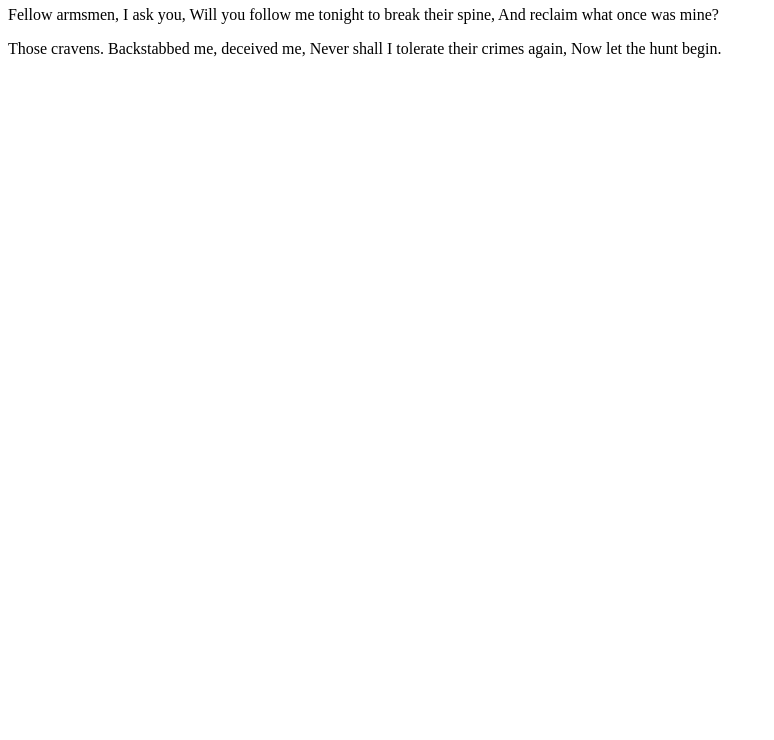
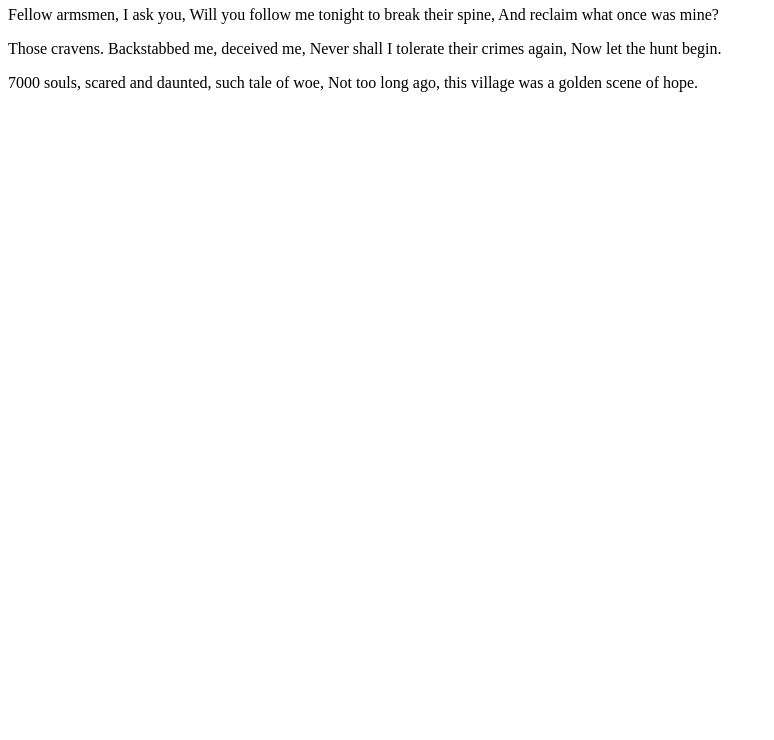
Before and after one commit to moose115/learning-git-2, a plain HTML site: page index.html in a window 1280 px wide. Shown: the part 60-800 px from the top of the page, without its empty margins (0-774 px from the left). Drawn offline with Linux system fonts and the light colour scheme.

Commit message:
Add third verse.

```diff
--- a/index.html
+++ b/index.html
@@ -15,5 +15,8 @@
       Backstabbed me, deceived me,
       Never shall I tolerate their crimes again,
       Now let the hunt begin.</p>
+  <p>7000 souls, scared and daunted, such tale of woe,
+      Not too long ago, this village was a golden
+      scene of hope.</p>
 </body>
 </html>
```
